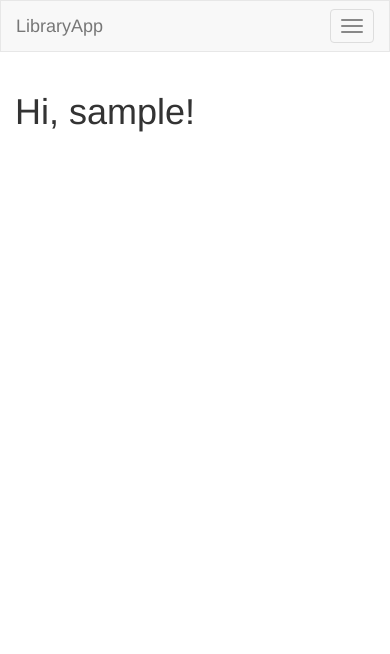
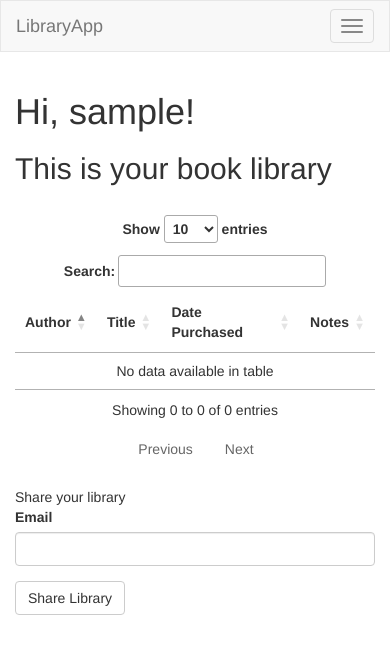
Before and after one commit to sunset666/library_app, a Flask app: page / in a window 390 px wide. Shown: the top 654 px of the page. Run offline with Flask 2, Linux system fonts and the light colour scheme; the visitor is signed in with stand-in values (Sample User, id 1); data comes from the database, SQL or seed files in the repository; data that the repository does not hold is empty; some libraries are stand-ins or nearby versions.

Commit message:
Refactoring index to add datatables for ease of visual Adding sharing functionality

```diff
--- a/app/main/forms.py
+++ b/app/main/forms.py
@@ -1,6 +1,6 @@
 from flask_wtf import FlaskForm
 from wtforms import StringField, DateField, TextAreaField, SubmitField
-from wtforms.validators import DataRequired
+from wtforms.validators import DataRequired, Email
 
 
 class BookForm(FlaskForm):
@@ -9,3 +9,8 @@
     purchased = DateField('Purchase Date', validators=[DataRequired()])
     notes = TextAreaField('Notes')
     submit = SubmitField('Add Book')
+
+
+class ShareBookForm(FlaskForm):
+    email = StringField('Email', validators=[DataRequired(), Email()])
+    submit = SubmitField('Share Library')
--- a/app/main/routes.py
+++ b/app/main/routes.py
@@ -2,8 +2,9 @@
 from flask_login import login_required, current_user
 
 from app import db
+from app.auth.email import send_email
 from app.main import bp
-from app.main.forms import BookForm
+from app.main.forms import BookForm, ShareBookForm
 from app.models import Book
 
 
@@ -11,11 +12,9 @@
 @bp.route('/index')
 @login_required
 def index():
-    page = request.args.get('page', 1, type=int)
-    books = Book.query.filter_by(user_id=current_user.id).paginate(page, current_app.config['POSTS_PER_PAGE'], False)
-    next_url = url_for('main.index', page=books.next_num) if books.has_next else None
-    prev_url = url_for('main.index', page=books.prev_num) if books.has_prev else None
-    return render_template('index.html', title='Home', books=books.items, next_url=next_url, prev_url=prev_url)
+    books = Book.query.filter_by(user_id=current_user.id)
+    form = ShareBookForm()
+    return render_template('index.html', title='Home', books=books, form=form)
 
 
 @bp.route('/add', methods=['GET', 'POST'])
@@ -29,4 +28,18 @@
         db.session.commit()
         flash('Congratulations, you added a new book!')
         return redirect(url_for('main.index'))
-    return render_template('book_add.html', title='Register', form=form)
+    return render_template('main/book_add.html', title='Register', form=form)
+
+
+@bp.route('/share', methods=['POST'])
+@login_required
+def share_library():
+    form = ShareBookForm()
+    if form.validate_on_submit():
+        books = Book.query.filter_by(user_id=current_user.id)
+        html = render_template('email/shared_library.html', books=books)
+        subject = "%s has shared this library with you" % current_user
+        send_email(subject=subject, sender=current_app.config['MAIL_SENDER'], recipients=[form.email.data],
+                   html_body=html)
+        flash('Congratulations, you shared your library with %s' % form.email.data)
+    return redirect(url_for('main.index'))
--- /dev/null
+++ b/app/static/js/libraryapp.js
@@ -0,0 +1,3 @@
+$(document).ready( function () {
+    $('#booksTable').DataTable();
+});
--- a/app/templates/base.html
+++ b/app/templates/base.html
@@ -1,11 +1,16 @@
 {% extends 'bootstrap/base.html' %}
 
+{% block head %}
+    {{ super() }}
+    <script src="//cdnjs.cloudflare.com/ajax/libs/jquery/1.12.4/jquery.min.js"></script>
+    <link rel="icon" type="image/png" href="{{ url_for('static', filename='img/favicon.ico')}}">
+{% endblock %}
 {% block title %}
-      {% if title %}
-          {{ title }}
-      {% else %}
+    {% if title %}
+        {{ title }}
+    {% else %}
         Welcome to your Library
-      {% endif %}
+    {% endif %}
 {% endblock %}
 
 {% block navbar %}
@@ -51,3 +56,10 @@
         {% block app_content %}{% endblock %}
     </div>
 {% endblock %}
+
+{% block scripts %}
+    {{ super() }}
+    <link href="//cdn.datatables.net/1.11.4/css/jquery.dataTables.min.css" type="text/css" rel="stylesheet"/>
+    <script src="//cdn.datatables.net/1.11.4/js/jquery.dataTables.min.js"></script>
+    <script src="{{ url_for('static', filename='js/libraryapp.js') }}"></script>
+{% endblock %}
--- a/app/templates/index.html
+++ b/app/templates/index.html
@@ -2,13 +2,7 @@
 
 {% block app_content %}
     <h1>Hi, {{ current_user.username }}!</h1>
-    {% for book in books %}
-        <div><p>{{ book.author }}: {{ book.title }}</p></div>
-    {% endfor %}
-    {% if prev_url %}
-        <a href="{{ prev_url }}">Previous <<</a>
-    {% endif %}
-    {% if next_url %}
-        <a href="{{ next_url }}">Next >></a>
-    {% endif %}
+    <h2>This is your book library</h2>
+    <br/>
+    {% include "main/library.html" %}
 {% endblock %}
--- /dev/null
+++ b/app/templates/main/library.html
@@ -0,0 +1,29 @@
+{% import 'bootstrap/wtf.html' as wtf %}
+
+<table id="booksTable">
+    <thead>
+        <tr>
+            <th>Author</th>
+            <th>Title</th>
+            <th>Date Purchased</th>
+            <th>Notes</th>
+        </tr>
+    </thead>
+    <tbody>
+    {% for book in books %}
+        <tr>
+            <td>{{ book.author }}</td>
+            <td>{{ book.title }}</td>
+            <td>{{ book.purchased }}</td>
+            <td>{{ book.notes }}</td>
+        </tr>
+    {% endfor %}
+    </tbody>
+</table>
+<br/>
+<div>Share your library</div>
+<div class="row">
+    <div class="col-md-4">
+        {{ wtf.quick_form(form, action='share') }}
+    </div>
+</div>
```
Also changed, not shown: app/templates/email/shared_library.html (added, +20 -0 lines), app/static/img/favicon.ico (added), app/templates/main/book_add.html (renamed from app/templates/book_add.html).
